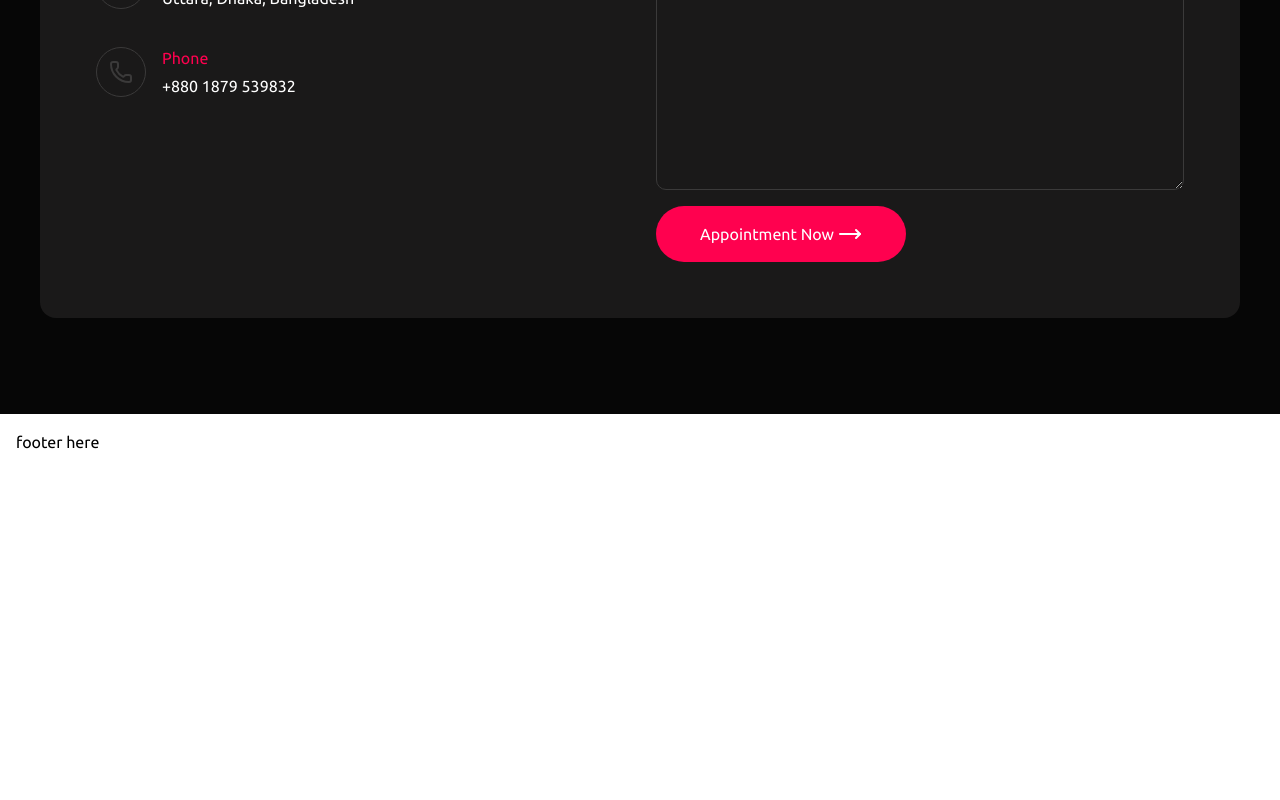
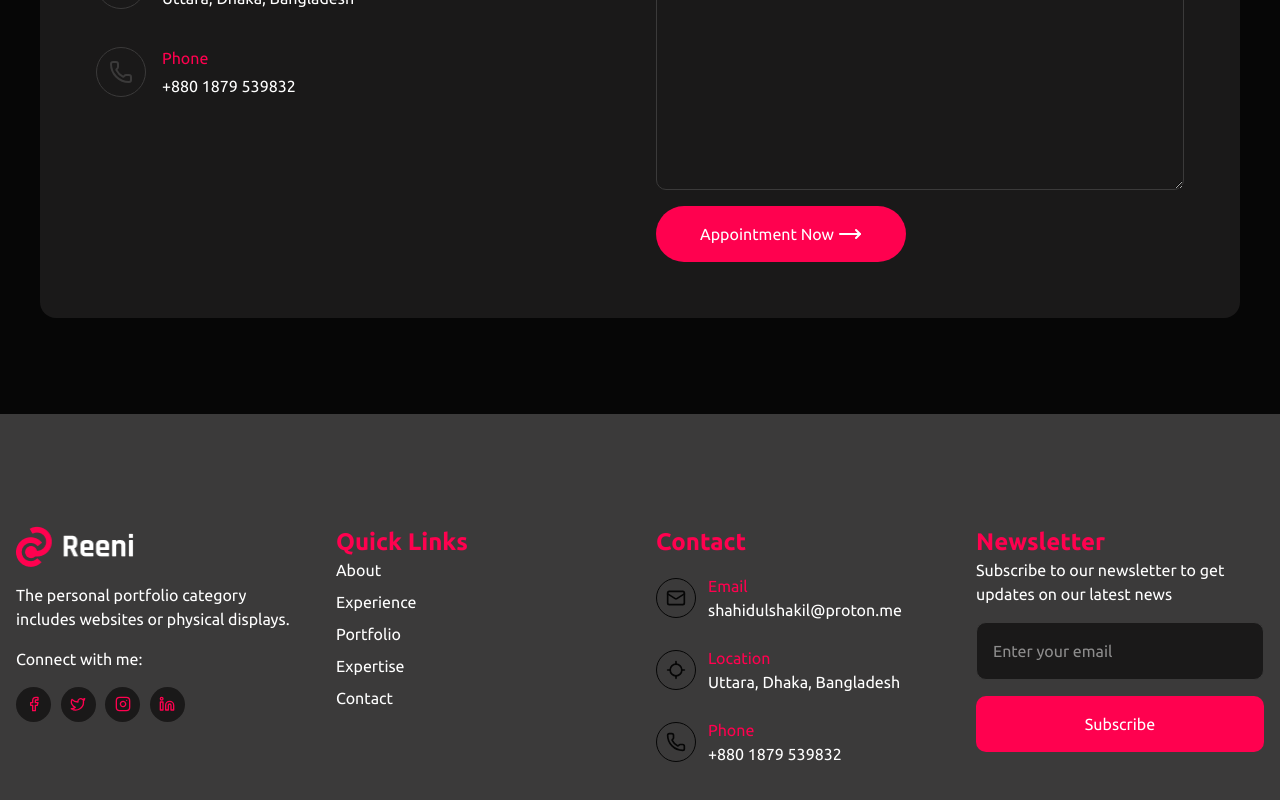
Before and after one commit to shahidul1920/prortfolioDesignWithReact, a React (Vite) app in the folder portafule/: page / in a window 1280 px wide. Shown: the part 6854-7654 px from the top of the page. Before the commit the page ends 7324 px from the top, so only its background shows below. Built offline with nearby package versions, Linux system fonts and the light colour scheme.

Commit message:
footer done

```diff
--- a/portafule/src/components/Footer.jsx
+++ b/portafule/src/components/Footer.jsx
@@ -1,11 +1,135 @@
-import React from 'react'
+import { Facebook, Instagram, Linkedin, Locate, Mail, Phone, Twitter } from "lucide-react";
+import React from "react";
 
 export default function Footer() {
   return (
-    <div>
-      <div className="container grid grid-cols-1 md:grid-cols-2 lg:grid-cols-3 gap-4 p-4">
-        footer here
+    <div className="bg-[var(--grayish)] text-[var(--pure)] py-[6rem]">
+      <div className="container grid grid-cols-1 md:grid-cols-2 lg:grid-cols-4 gap-[2rem] p-4 mx-auto">
+        <div className="brand flex flex-col gap-4">
+          <img width={120} src="./logo-reeni.png" alt="" />
+          <p>
+            The personal portfolio category includes websites or physical
+            displays.
+          </p>
+          <div className="social">
+            <div className="socialIcn">
+              <h3 className="text-[var(--pure)] mb-4">Connect with me:</h3>
+              <ul className="flex gap-[.6rem]">
+                <li className="size-[35px] flex items-center justify-center bg-[var(--mid-dark)] rounded-full">
+                  <a
+                    href="https://facebook.com"
+                    className="text-[var(--primary)]"
+                  >
+                    <Facebook className="h-[16px]" />
+                  </a>
+                </li>
+                <li className="size-[35px] flex items-center justify-center bg-[var(--mid-dark)] rounded-full">
+                  <a
+                    href="https://twitter.com"
+                    className="text-[var(--primary)]"
+                  >
+                    <Twitter className="h-[16px]" />
+                  </a>
+                </li>
+                <li className="size-[35px] flex items-center justify-center bg-[var(--mid-dark)] rounded-full">
+                  <a
+                    href="https://instagram.com"
+                    className="text-[var(--primary)]"
+                  >
+                    <Instagram className="h-[16px]" />
+                  </a>
+                </li>
+                <li className="size-[35px] flex items-center justify-center bg-[var(--mid-dark)] rounded-full">
+                  <a
+                    href="https://linkedin.com"
+                    className="text-[var(--primary)]"
+                  >
+                    <Linkedin className="h-[16px]" />
+                  </a>
+                </li>
+              </ul>
+            </div>
+          </div>
+        </div>
+
+        <div className="menus">
+          <h3 className="text-[var(--primary)] text-2xl font-bold">
+            Quick Links
+          </h3>
+          <ul className="flex flex-col gap-2">
+            <li>
+              <a href="#about">About</a>
+            </li>
+            <li>
+              <a href="#exp">Experience</a>
+            </li>
+            <li>
+              <a href="#portfolio">Portfolio</a>
+            </li>
+            <li>
+              <a href="#expert">Expertise</a>
+            </li>
+            <li>
+              <a href="#contact">Contact</a>
+            </li>
+          </ul>
+        </div>
+
+        <div className="contact">
+          <h3 className="text-[var(--primary)] text-2xl font-bold">Contact</h3>
+          <div className="contactDetails grid gap-2 mt-[1rem]">
+            <div className="mail flex gap-3 items-center">
+              <div className="icn border-1 border-[var(--dark)] rounded-full size-[40px] flex justify-center items-center">
+                <Mail className="size-[20px] text-[var(--dark)]" />
+              </div>
+              <div className="info flex flex-col">
+                <span className="text-[var(--primary)]">Email</span>
+                <span className="text-[var(--pure)]">
+                  shahidulshakil@proton.me
+                </span>
+              </div>
+            </div>
+            <div className="mail flex gap-3 items-center mt-4">
+              <div className="icn border-1 border-[var(--dark)] rounded-full size-[40px] flex justify-center items-center">
+                <Locate className="size-[20px] text-[var(--dark)]" />
+              </div>
+              <div className="info flex flex-col">
+                <span className="text-[var(--primary)]">Location</span>
+                <span className="text-[var(--pure)]">
+                  Uttara, Dhaka, Bangladesh
+                </span>
+              </div>
+            </div>
+            <div className="mail flex gap-3 items-center mt-4">
+              <div className="icn border-1 border-[var(--dark)] rounded-full size-[40px] flex justify-center items-center">
+                <Phone className="size-[20px] text-[var(--dark)]" />
+              </div>
+              <div className="info flex flex-col">
+                <span className="text-[var(--primary)]">Phone</span>
+                <span className="text-[var(--pure)]">+880 1879 539832</span>
+              </div>
+            </div>
+          </div>
+        </div>
+
+
+        <div className="newsletter">
+          <h3 className="text-[var(--primary)] text-2xl font-bold">
+            Newsletter
+          </h3>
+          <p>Subscribe to our newsletter to get updates on our latest news</p>
+          <form action="" className="form grid gap-4 mt-4">
+            <input
+              type="email"
+              placeholder="Enter your email"
+              className="input p-4 bg-[var(--mid-dark)] border-1 border-[var(--grayish)] rounded-[10px] text-[var(--pure)]"
+            />
+            <button className="btn bg-[var(--primary)] text-[var(--pure)] p-4 rounded-[10px]">
+              Subscribe
+            </button>
+          </form>
+        </div>
       </div>
     </div>
-  )
+  );
 }
```
